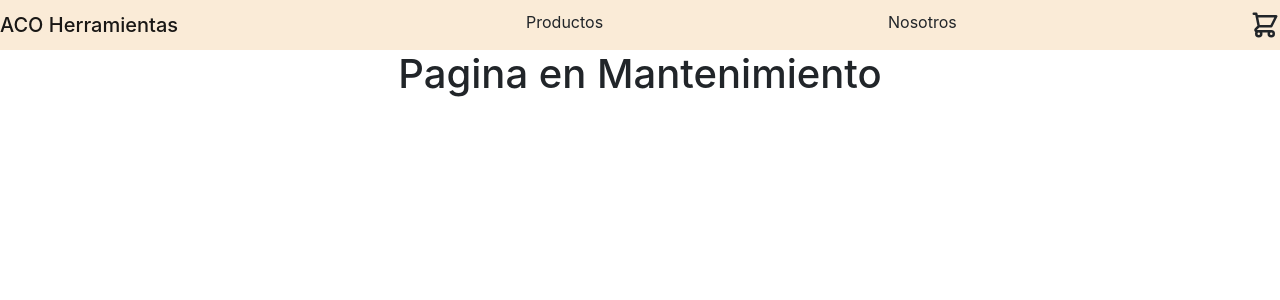
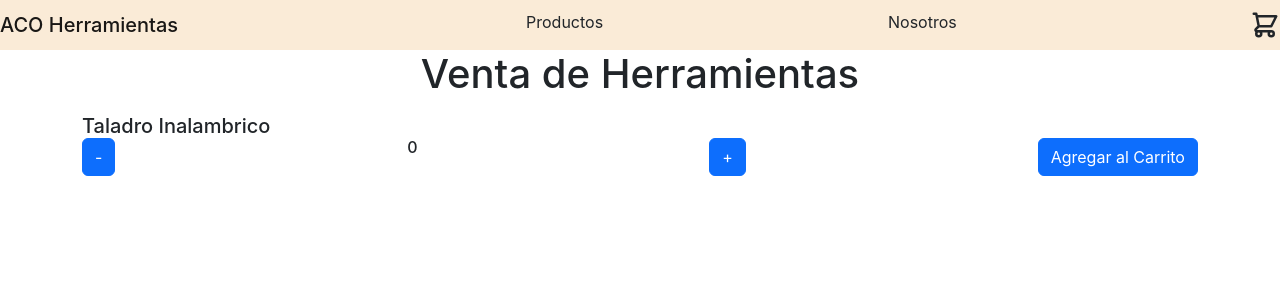
Before and after one commit to gomit0/aco-app, a React (Create React App) app: page / in a window 1280 px wide. Shown: the top 300 px of the page. Built offline with nearby package versions, Linux system fonts and the light colour scheme.

Commit message:
v.0724
Se agrega contador con adicion y resta

```diff
--- a/src/App.js
+++ b/src/App.js
@@ -1,12 +1,16 @@
+import ItemCount from "./components/ItemCount";
 import ItemListContainer from "./components/ItemListContainer";
 import Navbar from "./components/NavBar";
+
+
 
 
 function App() {
   return (
     <>
       <Navbar />
-      <ItemListContainer greeting='Pagina en Mantenimiento'/>
+      <ItemListContainer greeting='Venta de Herramientas'/>
+      <ItemCount quantity='10' />
     </>
 
 )}
--- /dev/null
+++ b/src/components/ItemCount.css
@@ -0,0 +1,4 @@
+.card{
+    display: flex;
+    flex-direction: row;
+}
--- /dev/null
+++ b/src/components/ItemCount.js
@@ -0,0 +1,42 @@
+import React, { useState } from "react";
+
+
+const ItemCount=()=>{
+
+    let [counter, setCounter] = useState(0)
+    let [stock, setStock] = useState(10)
+
+
+  const onAdd=()=>{
+        stock>=1&&counter<stock?setCounter(counter+1)&& setStock(stock-1):alert('No puedes agregar mas items')
+
+  }
+
+
+    const onSubstract=()=>{
+        counter>0&&stock>0?setCounter(counter-1)&&setStock(stock+1):alert('NO PUEDES QUITAR MAS ITEM')
+    }
+
+    const addToCart=()=>{
+        setStock(stock-counter)
+        setCounter(counter=0)
+    }
+
+
+
+    return(
+        <div className="container">
+            <div className="card-body">
+            <h5 className="card-title">Taladro Inalambrico</h5>
+            <div className="d-flex justify-content-between">
+            <button className="btn btn-primary" onClick={onSubstract}>-</button>
+            <h6> {counter} </h6>
+            <button className="btn btn-primary" onClick={onAdd}>+</button>
+            <button className="btn btn-primary" onClick={addToCart}>Agregar al Carrito</button>
+            </div>
+            </div>
+        </div>
+    )
+}
+
+export default ItemCount
--- a/src/components/ItemListContainer.js
+++ b/src/components/ItemListContainer.js
@@ -1,7 +1,7 @@
 const ItemListContainer=({greeting})=>{
     return<div className="container">
-        <blockquote class="blockquote text-center">
-            <h1 class="mb-0">{greeting}</h1>
+        <blockquote className="blockquote text-center">
+            <h1 className="mb-0">{greeting}</h1>
         </blockquote>
   </div>
 }
```
Also changed, not shown: src/components/Quantity.js (added, +17 -0 lines).
